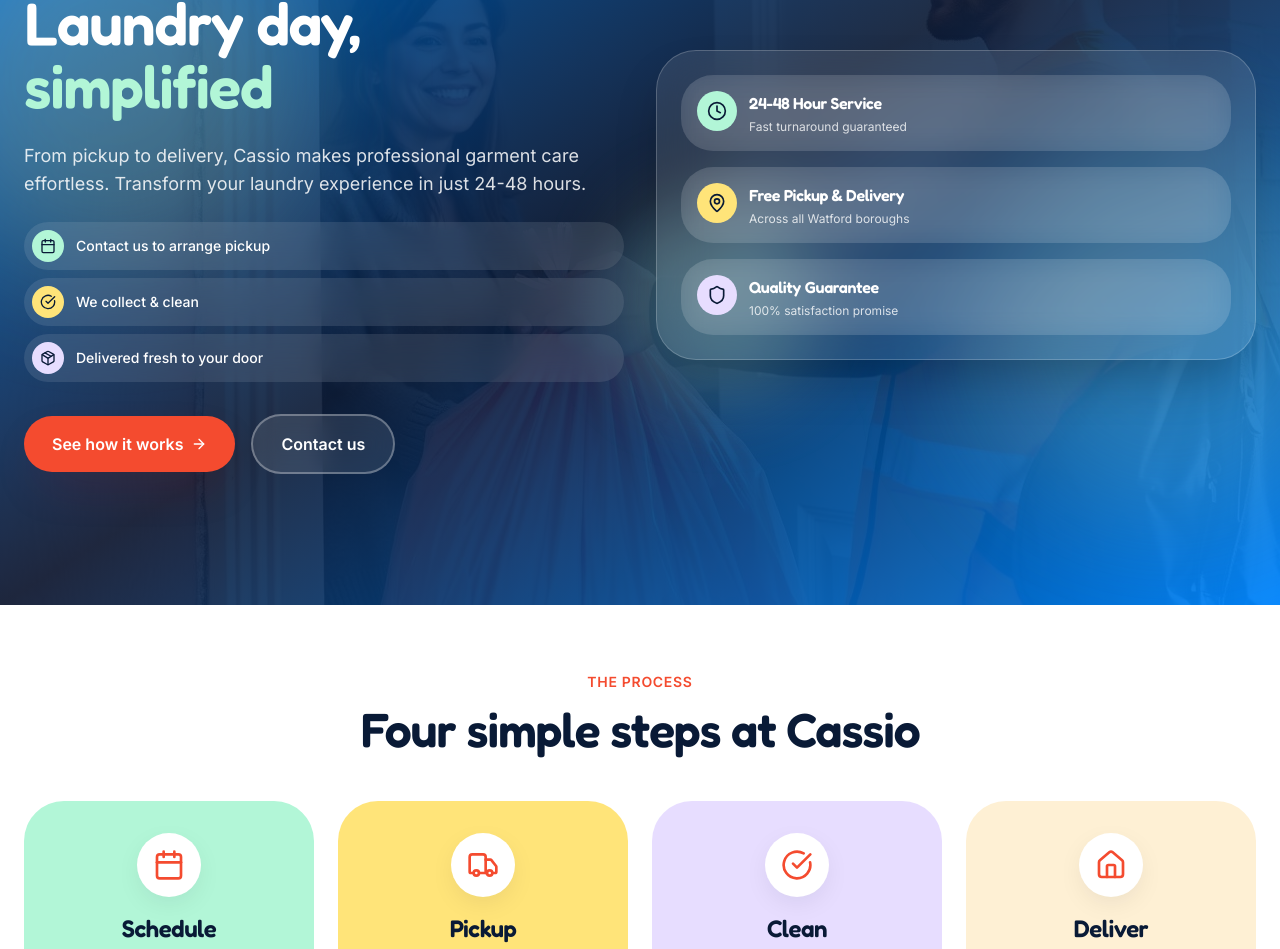
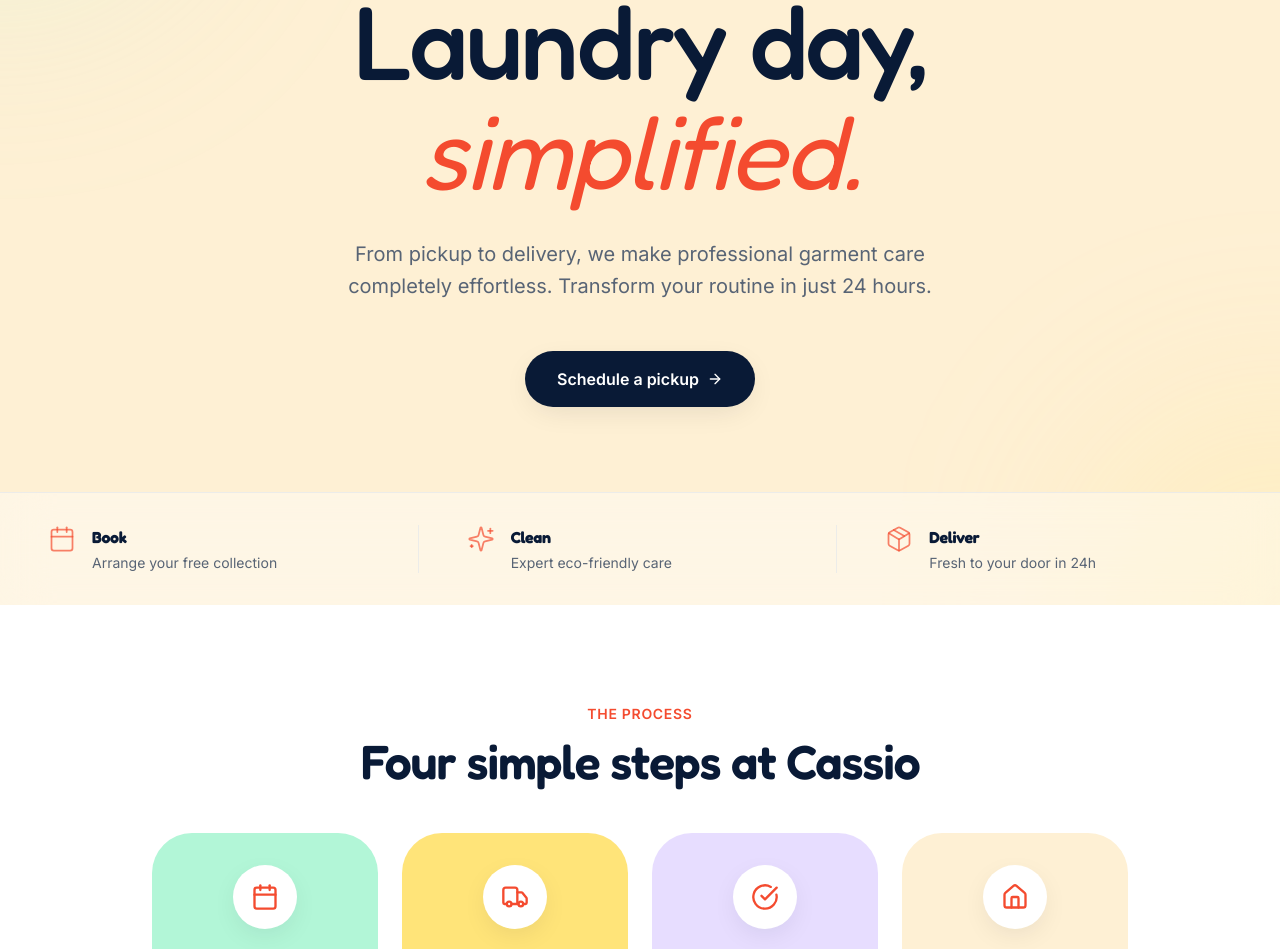
Before and after one commit to ayushsolanki29/cassio-dry-cleaners, a Next.js app: page /how-it-works in a window 1280 px wide. Shown: the part 195-1144 px from the top of the page. Built offline with nearby package versions, Linux system fonts and the light colour scheme.

Commit message:
how it work page hero and second section completd

```diff
--- a/src/components/how-it-works/HowItWorksHero.jsx
+++ b/src/components/how-it-works/HowItWorksHero.jsx
@@ -1,139 +1,110 @@
 "use client";
 
 import { motion } from "framer-motion";
-import { ArrowRight, CheckCircle, Clock, MapPin, Shield, Calendar, Truck, Package } from "lucide-react";
+import { ArrowRight, Calendar, Sparkles, Package } from "lucide-react";
 
 export function HowItWorksHero() {
   return (
-    <section className="relative flex h-screen items-center overflow-hidden bg-navy text-white">
-      {/* Background Image with Overlay */}
-      <div
-        aria-hidden="true"
-        className="absolute inset-0 bg-cover bg-center"
-        style={{ backgroundImage: "url('/assets/delivery.jpg')" }}
-      />
-      <div className="absolute inset-0 bg-gradient-to-br from-primary/95 via-navy/90 to-primary/95" />
+    <section className="relative flex min-h-[100dvh] flex-col items-center justify-center overflow-hidden bg-cream text-navy pt-24 pb-[22rem] md:pb-40">
 
-      {/* Decorative Elements */}
-      <div className="pointer-events-none absolute -left-20 top-20 h-96 w-96 rounded-full bg-sun/20 blur-3xl" />
-      <div className="pointer-events-none absolute -right-20 bottom-20 h-96 w-96 rounded-full bg-mint/20 blur-3xl" />
+      {/* Ultra-minimal ambient blurs */}
+      <div className="pointer-events-none absolute left-0 top-0 h-[50vh] w-[50vh] -translate-x-1/2 -translate-y-1/2 rounded-full bg-mint/20 blur-[100px]" />
+      <div className="pointer-events-none absolute right-0 bottom-0 h-[50vh] w-[50vh] translate-x-1/2 translate-y-1/2 rounded-full bg-sun/20 blur-[100px]" />
 
-      <div className="relative z-10 mx-auto w-full max-w-7xl px-6 py-8">
-        <div className="grid h-full items-center gap-8 lg:grid-cols-2">
-          {/* Left Content */}
-          <motion.div
-            initial={{ opacity: 0, x: -30 }}
-            animate={{ opacity: 1, x: 0 }}
-            transition={{ duration: 0.7, ease: "easeOut" }}
-            className="space-y-6"
+      <div className="relative z-10 mx-auto w-full max-w-4xl px-6 text-center">
+
+        {/* Overline */}
+        <motion.div
+          initial={{ opacity: 0, y: 20 }}
+          animate={{ opacity: 1, y: 0 }}
+          transition={{ duration: 0.6, ease: [0.22, 1, 0.36, 1] }}
+          className="flex items-center justify-center gap-4"
+        >
+          <span className="h-[1px] w-8 bg-brand/50 md:w-12"></span>
+          <span className="text-xs font-bold uppercase tracking-[0.2em] text-brand">The Cassio Process</span>
+          <span className="h-[1px] w-8 bg-brand/50 md:w-12"></span>
+        </motion.div>
+
+        {/* Headline */}
+        <motion.h1
+          initial={{ opacity: 0, y: 20 }}
+          animate={{ opacity: 1, y: 0 }}
+          transition={{ duration: 0.6, delay: 0.1, ease: [0.22, 1, 0.36, 1] }}
+          className="mt-8 font-display text-5xl font-medium tracking-tight md:text-7xl lg:text-[6.5rem] leading-[1.05]"
+        >
+          Laundry day, <br />
+          <span className="italic text-brand font-light">simplified.</span>
+        </motion.h1>
+
+        {/* Description */}
+        <motion.p
+          initial={{ opacity: 0, y: 20 }}
+          animate={{ opacity: 1, y: 0 }}
+          transition={{ duration: 0.6, delay: 0.2, ease: [0.22, 1, 0.36, 1] }}
+          className="mx-auto mt-8 max-w-2xl text-base text-muted-foreground md:text-xl leading-relaxed"
+        >
+          From pickup to delivery, we make professional garment care completely effortless. Transform your routine in just 24 hours.
+        </motion.p>
+
+        {/* Buttons */}
+        <motion.div
+          initial={{ opacity: 0, y: 20 }}
+          animate={{ opacity: 1, y: 0 }}
+          transition={{ duration: 0.6, delay: 0.3, ease: [0.22, 1, 0.36, 1] }}
+          className="mt-12 flex flex-col items-center justify-center gap-4 sm:flex-row"
+        >
+          <a
+            href="/contact#contact-form"
+            className="group flex w-full items-center justify-center gap-2 rounded-full bg-navy px-8 py-4 text-sm font-semibold text-white shadow-soft transition-all hover:scale-105 hover:bg-brand sm:w-auto md:text-base"
           >
-            <div>
-              <span className="inline-flex items-center gap-2 rounded-full bg-white/10 px-4 py-1.5 text-sm font-medium backdrop-blur-md">
-                <img src="/assets/cassio-logo.jpg" alt="Cassio" className="h-5 w-5 rounded-full object-cover mix-blend-lighten" />
-                Cassio Process
-              </span>
-            </div>
+            Schedule a pickup
+            <ArrowRight className="h-4 w-4 transition-transform group-hover:translate-x-1" />
+          </a>
+        </motion.div>
 
-            <h1 className="font-display text-4xl font-semibold leading-[1.05] sm:text-5xl lg:text-6xl">
-              Laundry day,
-              <br />
-              <span className="text-mint">simplified</span>
-            </h1>
+      </div>
 
-            <p className="max-w-xl text-lg text-white/85">
-              From pickup to delivery, Cassio makes professional garment care effortless. Transform your laundry experience in just 24-48 hours.
-            </p>
+      {/* Sleek Bottom Process Bar (Mobile First) */}
+      <motion.div
+        initial={{ opacity: 0, y: 40 }}
+        animate={{ opacity: 1, y: 0 }}
+        transition={{ duration: 0.8, delay: 0.5, ease: [0.22, 1, 0.36, 1] }}
+        className="absolute bottom-0 left-0 w-full border-t border-border/60 bg-white/40 backdrop-blur-xl"
+      >
+        <div className="mx-auto max-w-7xl px-6 py-6 md:py-8">
+          <div className="grid grid-cols-1 gap-6 sm:grid-cols-3 sm:divide-x sm:divide-border/60">
 
-            {/* Quick Process Steps */}
-            <div className="space-y-2">
-              <div className="flex items-center gap-3 rounded-xl bg-white/10 p-2 backdrop-blur-md">
-                <div className="grid h-8 w-8 shrink-0 place-items-center rounded-full bg-mint text-navy">
-                  <Calendar className="h-4 w-4" />
-                </div>
-                <span className="text-sm font-medium">Contact us to arrange pickup</span>
-              </div>
-              <div className="flex items-center gap-3 rounded-xl bg-white/10 p-2 backdrop-blur-md">
-                <div className="grid h-8 w-8 shrink-0 place-items-center rounded-full bg-sun text-navy">
-                  <CheckCircle className="h-4 w-4" />
-                </div>
-                <span className="text-sm font-medium">We collect & clean</span>
-              </div>
-              <div className="flex items-center gap-3 rounded-xl bg-white/10 p-2 backdrop-blur-md">
-                <div className="grid h-8 w-8 shrink-0 place-items-center rounded-full bg-lilac text-navy">
-                  <Package className="h-4 w-4" />
-                </div>
-                <span className="text-sm font-medium">Delivered fresh to your door</span>
+            {/* Step 01 */}
+            <div className="flex items-center sm:items-start gap-4 sm:px-6">
+              <Calendar className="h-7 w-7 text-brand/70 stroke-[1.5]" />
+              <div>
+                <h3 className="font-display text-base font-bold text-navy">Book</h3>
+                <p className="mt-1 text-sm text-muted-foreground">Arrange your free collection</p>
               </div>
             </div>
 
-            {/* CTA Buttons */}
-            <div className="flex flex-wrap items-center gap-4 pt-2">
-              <a
-                href="#overview"
-                className="inline-flex items-center gap-2 rounded-full bg-brand px-7 py-4 text-base font-semibold text-white shadow-pop transition hover:scale-105"
-              >
-                See how it works
-                <ArrowRight className="h-4 w-4" />
-              </a>
-              <a
-                href="/contact#contact-form"
-                className="inline-flex items-center gap-2 rounded-full border-2 border-white/30 bg-white/10 px-7 py-4 text-base font-semibold backdrop-blur-md transition hover:bg-white/20"
-              >
-                Contact us
-              </a>
+            {/* Step 02 */}
+            <div className="flex items-center sm:items-start gap-4 border-t border-border/60 pt-6 sm:border-t-0 sm:pt-0 sm:px-6">
+              <Sparkles className="h-7 w-7 text-brand/70 stroke-[1.5]" />
+              <div>
+                <h3 className="font-display text-base font-bold text-navy">Clean</h3>
+                <p className="mt-1 text-sm text-muted-foreground">Expert eco-friendly care</p>
+              </div>
             </div>
-          </motion.div>
 
-          {/* Right Visual Element */}
-          <motion.div
-            initial={{ opacity: 0, scale: 0.9 }}
-            animate={{ opacity: 1, scale: 1 }}
-            transition={{ duration: 0.8, delay: 0.2 }}
-            className="relative hidden lg:block"
-          >
-            <div className="relative">
-              {/* Glassmorphism Card */}
-              <div className="rounded-3xl border border-white/20 bg-white/10 p-6 backdrop-blur-xl shadow-2xl">
-                <div className="space-y-4">
-                  {/* Feature Cards */}
-                  <div className="flex items-start gap-3 rounded-2xl bg-white/10 p-4 backdrop-blur-md">
-                    <div className="grid h-10 w-10 shrink-0 place-items-center rounded-xl bg-mint text-navy">
-                      <Clock className="h-5 w-5" />
-                    </div>
-                    <div>
-                      <h3 className="font-display text-base font-semibold">24-48 Hour Service</h3>
-                      <p className="mt-1 text-xs text-white/80">Fast turnaround guaranteed</p>
-                    </div>
-                  </div>
+            {/* Step 03 */}
+            <div className="flex items-center sm:items-start gap-4 border-t border-border/60 pt-6 sm:border-t-0 sm:pt-0 sm:px-6">
+              <Package className="h-7 w-7 text-brand/70 stroke-[1.5]" />
+              <div>
+                <h3 className="font-display text-base font-bold text-navy">Deliver</h3>
+                <p className="mt-1 text-sm text-muted-foreground">Fresh to your door in 24h</p>
+              </div>
+            </div>
 
-                  <div className="flex items-start gap-3 rounded-2xl bg-white/10 p-4 backdrop-blur-md">
-                    <div className="grid h-10 w-10 shrink-0 place-items-center rounded-xl bg-sun text-navy">
-                      <MapPin className="h-5 w-5" />
-                    </div>
-                    <div>
-                      <h3 className="font-display text-base font-semibold">Free Pickup & Delivery</h3>
-                      <p className="mt-1 text-xs text-white/80">Across all Watford boroughs</p>
-                    </div>
-                  </div>
+          </div>
+        </div>
+      </motion.div>
 
-                  <div className="flex items-start gap-3 rounded-2xl bg-white/10 p-4 backdrop-blur-md">
-                    <div className="grid h-10 w-10 shrink-0 place-items-center rounded-xl bg-lilac text-navy">
-                      <Shield className="h-5 w-5" />
-                    </div>
-                    <div>
-                      <h3 className="font-display text-base font-semibold">Quality Guarantee</h3>
-                      <p className="mt-1 text-xs text-white/80">100% satisfaction promise</p>
-                    </div>
-                  </div>
-                </div>
-              </div>
-
-              {/* Decorative Circle */}
-              <div className="absolute -left-8 -bottom-8 -z-10 h-48 w-48 rounded-full bg-mint/30 blur-2xl" />
-            </div>
-          </motion.div>
-        </div>
-      </div>
     </section>
   );
 }
--- a/src/components/how-it-works/ProcessCta.jsx
+++ b/src/components/how-it-works/ProcessCta.jsx
@@ -1,47 +1,42 @@
+"use client";
+
 import { ArrowRight, Phone } from "lucide-react";
+import { FadeUp } from "@/components/common/Animate";
 
 export function ProcessCta() {
   return (
-    <section className="bg-background py-12">
-      <div className="mx-auto max-w-7xl px-6">
-        <div className="relative overflow-hidden rounded-3xl bg-gradient-to-r from-primary via-brand to-sun p-12 text-center md:p-16 lg:p-20">
-          {/* Circular gradient waves - centered */}
-          <div className="pointer-events-none absolute left-1/2 top-1/2 h-[600px] w-[600px] -translate-x-1/2 -translate-y-1/2">
-            <div className="absolute inset-0 rounded-full bg-white/5" />
-            <div className="absolute inset-12 rounded-full bg-white/5" />
-            <div className="absolute inset-24 rounded-full bg-white/5" />
-            <div className="absolute inset-36 rounded-full bg-white/5" />
-          </div>
-
-          <div className="relative z-10 mx-auto max-w-2xl">
-            <h2 className="font-display text-4xl font-bold text-white md:text-5xl">
-              Experience the Cassio difference
+    <section className="bg-cream py-16 md:py-24">
+      <div className="mx-auto max-w-4xl px-6 text-center">
+        <FadeUp>
+          <span className="text-sm font-semibold uppercase tracking-wider text-brand">
+            Ready to start?
+          </span>
+          <h2 className="mt-4 font-display text-3xl font-semibold text-navy md:text-5xl">
+            Let us take care of your laundry
           </h2>
-            <p className="mt-4 text-lg text-white/90">
-              Join thousands of satisfied customers. Experience our seamless process today.
+          <p className="mx-auto mt-4 max-w-xl text-base text-muted-foreground md:text-lg">
+            Experience the effortless Cassio process. Schedule your first
+            pickup today.
           </p>
 
-            <div className="mt-8 flex flex-wrap justify-center gap-4">
+          <div className="mt-10 flex flex-col items-center justify-center gap-4 sm:flex-row">
             <a
               href="/contact#contact-form"
-                className="inline-flex items-center gap-3 rounded-full bg-white px-8 py-4 font-semibold text-primary transition-all hover:scale-105"
+              className="group inline-flex w-full items-center justify-center gap-3 rounded-full bg-navy px-8 py-4 font-semibold text-white shadow-soft transition-all hover:scale-105 hover:bg-brand sm:w-auto"
             >
-                Get Started Today
-                <div className="grid h-8 w-8 place-items-center rounded-full bg-primary/20">
-                  <ArrowRight className="h-4 w-4" />
-                </div>
+              Schedule a pickup
+              <ArrowRight className="h-4 w-4 transition-transform group-hover:translate-x-1" />
             </a>
 
             <a
               href="tel:01494445291"
-                className="inline-flex items-center gap-3 rounded-full border-2 border-white/30 px-8 py-4 font-semibold text-white backdrop-blur-sm transition-all hover:bg-white/20"
+              className="inline-flex w-full items-center justify-center gap-3 rounded-full border-2 border-navy/20 px-8 py-4 font-semibold text-navy transition-all hover:border-brand hover:text-brand sm:w-auto"
             >
-                <Phone className="h-5 w-5" />
+              <Phone className="h-4 w-4" />
               01494 445291
             </a>
           </div>
-          </div>
-        </div>
+        </FadeUp>
       </div>
     </section>
   );
--- /dev/null
+++ b/src/components/how-it-works/ProcessSteps.jsx
@@ -0,0 +1,77 @@
+"use client";
+
+import { Truck, Home } from "lucide-react";
+import { FadeUp, StaggerList, StaggerItem } from "@/components/common/Animate";
+
+const steps = [
+  {
+    title: "We collect your items",
+    description: "Our professional drivers arrive at your chosen time to collect your garments. No need to leave home - Cassio Dry Cleaners comes to you, making laundry day completely hassle-free.",
+    Icon: Truck,
+    features: [
+      "Free pickup from your home or office",
+      "Flexible timing to fit your schedule",
+      "Professional drivers handle your items with care"
+    ],
+    color: "bg-sun",
+    iconBg: "bg-sun/60",
+  },
+  {
+    title: "Fresh delivery to your door",
+    description: "Within 24-48 hours, your garments are returned to you - perfectly cleaned, pressed, and ready to wear. Cassio Dry Cleaners delivers convenience and quality right to your doorstep.",
+    Icon: Home,
+    features: [
+      "Delivered right to your doorstep",
+      "24-48 hour turnaround guaranteed",
+      "Perfectly cleaned, pressed, and packaged"
+    ],
+    color: "bg-lilac",
+    iconBg: "bg-lilac/60",
+  },
+];
+
+export function ProcessSteps() {
+  return (
+    <section id="process-steps" className="bg-white py-12 md:py-20">
+      <div className="mx-auto max-w-7xl px-4 sm:px-6 lg:px-8">
+        <StaggerList className="grid grid-cols-1 gap-6 sm:gap-8 md:grid-cols-2">
+          {steps.map((step) => (
+            <StaggerItem key={step.title}>
+              <div
+                className={`group relative flex h-full flex-col overflow-hidden rounded-3xl ${step.color} p-5 transition-all duration-300 hover:-translate-y-1 hover:shadow-card sm:p-6 md:p-8`}
+              >
+                {/* Icon */}
+                <div className="mb-4 inline-grid h-14 w-14 place-items-center rounded-2xl bg-white text-brand shadow-soft transition-transform duration-300 group-hover:scale-110 sm:h-16 sm:w-16 md:h-20 md:w-20">
+                  <step.Icon className="h-6 w-6 sm:h-7 sm:w-7 md:h-8 md:w-8" />
+                </div>
+
+                {/* Title */}
+                <h3 className="font-display text-lg font-semibold text-navy sm:text-xl md:text-2xl">
+                  {step.title}
+                </h3>
+
+                {/* Description */}
+                <p className="mt-2 text-sm leading-relaxed text-muted-foreground sm:text-base md:mt-3">
+                  {step.description}
+                </p>
+
+                {/* Features */}
+                <div className="mt-3 space-y-1.5 sm:mt-4 sm:space-y-2">
+                  {step.features.map((feature, idx) => (
+                    <div key={idx} className="flex items-start gap-2">
+                      <div className="h-1.5 w-1.5 rounded-full bg-brand mt-1.5 flex-shrink-0" />
+                      <span className="text-xs text-muted-foreground sm:text-sm">{feature}</span>
+                    </div>
+                  ))}
+                </div>
+
+                {/* Decorative element */}
+                <div className="mt-4 h-1 w-10 bg-white/30 rounded-full sm:mt-5 sm:w-12" />
+              </div>
+            </StaggerItem>
+          ))}
+        </StaggerList>
+      </div>
+    </section>
+  );
+}
--- a/src/components/how-it-works/StepOverview.jsx
+++ b/src/components/how-it-works/StepOverview.jsx
@@ -1,56 +1,77 @@
+"use client";
+
 import { Calendar, Truck, CheckCircle, Home } from "lucide-react";
+import { FadeUp, StaggerList, StaggerItem } from "@/components/common/Animate";
 
 const steps = [
   {
     title: "Schedule",
     desc: "Choose your pickup time online or by phone",
     Icon: Calendar,
-    color: "bg-mint"
+    color: "bg-mint",
+    iconBg: "bg-mint/60",
   },
   {
     title: "Pickup",
     desc: "We collect your items from your doorstep",
     Icon: Truck,
-    color: "bg-sun"
+    color: "bg-sun",
+    iconBg: "bg-sun/60",
   },
   {
     title: "Clean",
     desc: "Expert care with eco-friendly methods",
     Icon: CheckCircle,
-    color: "bg-lilac"
+    color: "bg-lilac",
+    iconBg: "bg-lilac/60",
   },
   {
     title: "Deliver",
     desc: "Fresh garments returned in 24-48 hours",
     Icon: Home,
-    color: "bg-cream"
-  }
+    color: "bg-cream",
+    iconBg: "bg-cream",
+  },
 ];
 
 export function StepOverview() {
   return (
-    <section id="overview" className="bg-white py-16">
-      <div className="mx-auto max-w-7xl px-6">
-        <div className="mb-12 text-center">
-          <span className="text-sm font-semibold uppercase tracking-wider text-brand">The process</span>
-          <h2 className="mt-3 font-display text-4xl font-semibold text-navy md:text-5xl">
+    <section id="overview" className="bg-white py-16 md:py-24">
+      <div className="mx-auto max-w-5xl px-6">
+        <FadeUp className="mb-12 text-center">
+          <span className="text-sm font-semibold uppercase tracking-wider text-brand">
+            The process
+          </span>
+          <h2 className="mt-3 font-display text-3xl font-semibold text-navy md:text-5xl">
             Four simple steps at Cassio
           </h2>
-        </div>
+        </FadeUp>
 
-        <div className="grid gap-6 md:grid-cols-2 lg:grid-cols-4">
+        {/* 2x2 grid on mobile, 4-col on larger */}
+        <StaggerList className="grid grid-cols-2 gap-4 md:gap-6 lg:grid-cols-4">
           {steps.map((step) => (
-            <div key={step.title} className={`relative rounded-3xl ${step.color} p-8 text-center`}>
-              <div className="relative z-10">
-                <div className="mb-4 inline-grid h-16 w-16 place-items-center rounded-2xl bg-white text-brand shadow-soft">
-                  <step.Icon className="h-8 w-8" />
+            <StaggerItem key={step.title}>
+              <div
+                className={`group relative flex h-full flex-col items-center rounded-3xl ${step.color} p-6 text-center transition-all duration-300 hover:-translate-y-1 hover:shadow-card md:p-8`}
+              >
+                {/* Icon */}
+                <div className="mb-4 inline-grid h-14 w-14 place-items-center rounded-2xl bg-white text-brand shadow-soft transition-transform duration-300 group-hover:scale-110 md:h-16 md:w-16">
+                  <step.Icon className="h-6 w-6 md:h-7 md:w-7" />
                 </div>
-                <h3 className="font-display text-2xl font-semibold text-navy">{step.title}</h3>
-                <p className="mt-2 text-sm text-muted-foreground">{step.desc}</p>
+
+                {/* Title */}
+                <h3 className="font-display text-lg font-semibold text-navy md:text-2xl">
+                  {step.title}
+                </h3>
+
+                {/* Description */}
+                <p className="mt-2 text-xs leading-relaxed text-muted-foreground md:text-sm">
+                  {step.desc}
+                </p>
               </div>
-            </div>
+            </StaggerItem>
           ))}
-        </div>
+        </StaggerList>
       </div>
     </section>
   );
```
Lines whose indentation alone changed are shown as unchanged.
